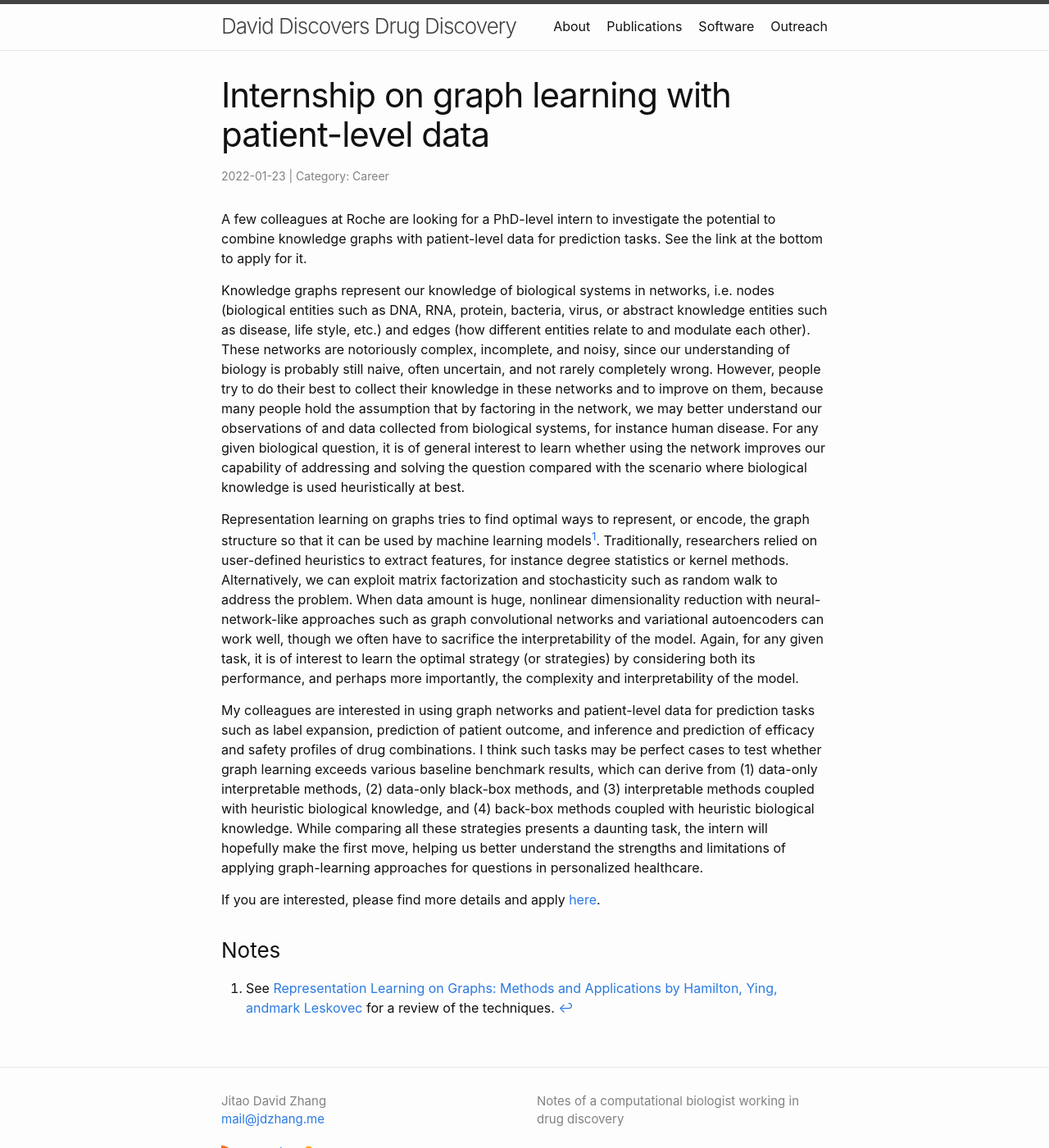
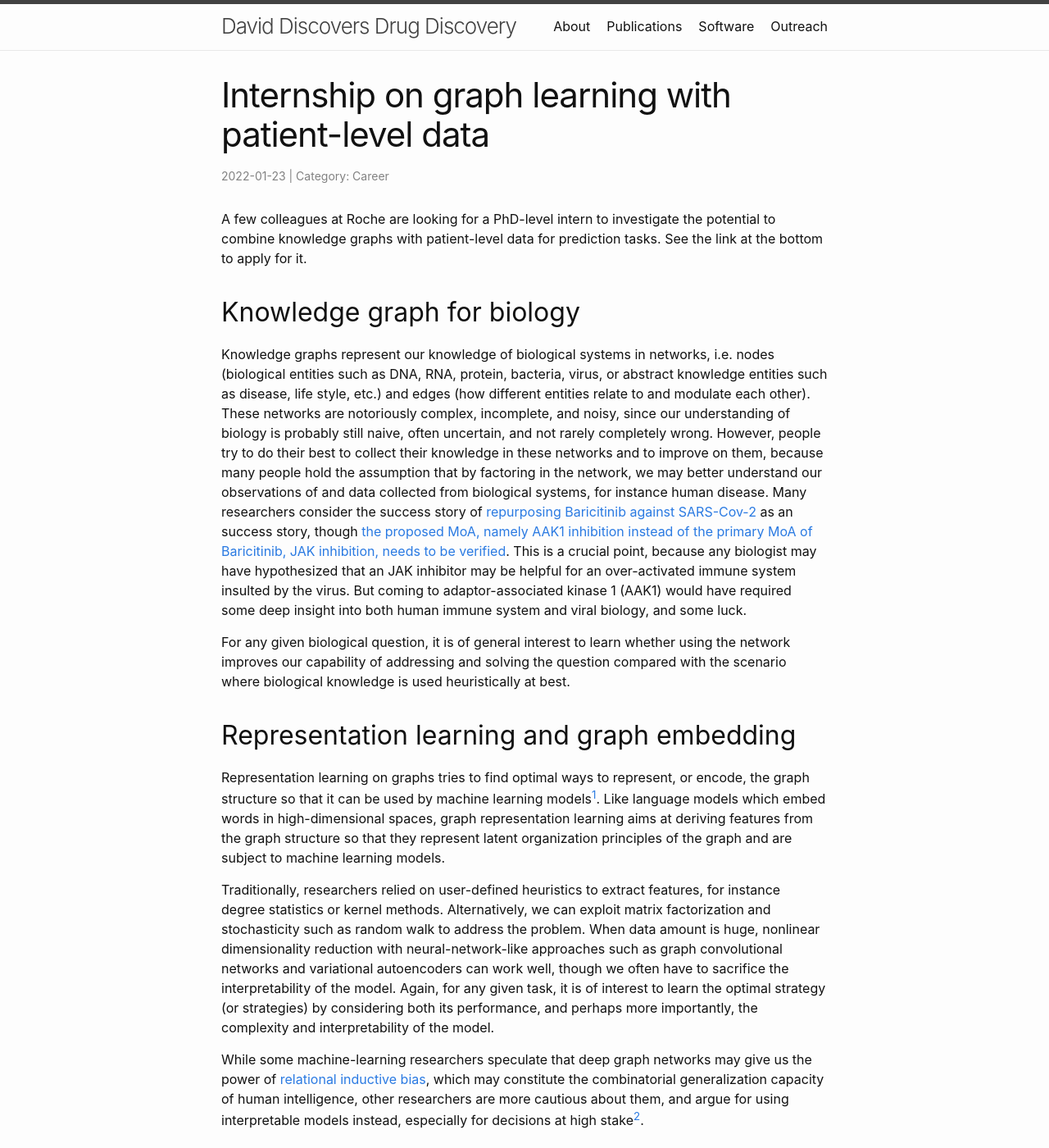
Before and after one commit to Accio/accio.github.io, a Jekyll site: the page built from _posts/2022-01-23-knowledge-graphs-with-patient-level-data.md, in a window 1280 px wide and 1400 px high. Shown: the whole window at 82% size. Built offline with Jekyll 4.4.1, drawn with Linux system fonts in a browser that asks for light colours; comment, search, counter and statistics services are not loaded; some of the changed text lies outside the part shown.

Commit message:
add link to the old post, and link to relevant news and publications

```diff
--- a/_posts/2022-01-23-knowledge-graphs-with-patient-level-data.md
+++ b/_posts/2022-01-23-knowledge-graphs-with-patient-level-data.md
@@ -8,6 +8,8 @@ A few colleagues at Roche are looking for a PhD-level intern to investigate the
 potential to combine knowledge graphs with patient-level data for prediction
 tasks. See the link at the bottom to apply for it.
 
+## Knowledge graph for biology
+
 Knowledge graphs represent our knowledge of biological systems in networks, i.e.
 nodes (biological entities such as DNA, RNA, protein, bacteria, virus, or
 abstract knowledge entities such as disease, life style, etc.) and edges (how
@@ -17,15 +19,33 @@ is probably still naive, often uncertain, and not rarely completely wrong.
 However, people try to do their best to collect their knowledge in these
 networks and to improve on them, because many people hold the assumption that by
 factoring in the network, we may better understand our observations of and data
-collected from biological systems, for instance human disease. For any given
-biological question, it is of general interest to learn whether using the
-network improves our capability of addressing and solving the question compared
-with the scenario where biological knowledge is used heuristically at best.
+collected from biological systems, for instance human disease. Many researchers
+consider the success story of [repurposing Baricitinib against
+SARS-Cov-2](https://www.embopress.org/doi/full/10.15252/emmm.202012697) as an
+success story, though [the proposed MoA, namely AAK1 inhibition instead of the
+primary MoA of Baricitinib, JAK inhibition, needs to be
+verified](https://www.science.org/content/blog-post/baricitinib-follow-up-ai-prediction-coronavirus-therapy).
+This is a crucial point, because any biologist may have hypothesized that an JAK
+inhibitor may be helpful for an over-activated immune system insulted by the
+virus. But coming to adaptor-associated kinase 1 (AAK1) would have required some
+deep insight into both human immune system and viral biology, and some luck.
+
+For any given biological question, it is of general interest to learn whether
+using the network improves our capability of addressing and solving the question
+compared with the scenario where biological knowledge is used heuristically at
+best.
+
+## Representation learning and graph embedding
 
 Representation learning on graphs tries to find optimal ways to represent, or
-encode, the graph structure so that it can be used by machine learning models[^1].
+encode, the graph structure so that it can be used by machine learning
+models[^1]. Like language models which embed words in high-dimensional spaces,
+graph representation learning aims at deriving features from the graph structure
+so that they represent latent organization principles of the graph and are
+subject to machine learning models.
+
 Traditionally, researchers relied on user-defined heuristics to extract
-features, for instance degree statistics or kernel methods. Alternatively, we
+features, for instance degree statistics or kernel methods.  Alternatively, we
 can exploit matrix factorization and stochasticity such as random walk to
 address the problem. When data amount is huge, nonlinear dimensionality
 reduction with neural-network-like approaches such as graph convolutional
@@ -35,10 +55,21 @@ interest to learn the optimal strategy (or strategies) by considering both its
 performance, and perhaps more importantly, the complexity and interpretability
 of the model.
 
+While some machine-learning researchers speculate that deep graph networks may
+give us the power of [relational inductive bias]({% post_url
+2020-05-12-graph-networks %}), which may constitute the combinatorial
+generalization capacity of human intelligence, other researchers are more
+cautious about them, and argue for using interpretable models instead,
+especially for decisions at high stake[^2].
+
+
+## About the internship
+
 My colleagues are interested in using graph networks and patient-level data for
 prediction tasks such as label expansion, prediction of patient outcome, and
-inference and prediction of efficacy and safety profiles of drug combinations. I
-think such tasks may be perfect cases to test whether graph learning exceeds
+inference and prediction of efficacy and safety profiles of drug combinations.
+
+I think such tasks may be perfect cases to test whether graph learning exceeds
 various baseline benchmark results, which can derive from (1) data-only
 interpretable methods, (2) data-only black-box methods, and (3) interpretable
 methods coupled with heuristic biological knowledge, and (4) back-box methods
@@ -47,8 +78,9 @@ strategies presents a daunting task, the intern will hopefully make the first
 move, helping us better understand the strengths and limitations of applying
 graph-learning approaches for questions in personalized healthcare.
 
-If you are interested, please find more details and apply [here](https://roche.wd3.myworkdayjobs.com/roche-ext/job/Basel/Data-Science-Intern--Roche-Advanced-Analytics-Network---Biomedical-Knowledge-Graph-machine-learning_202201-100735-1).
+If you are interested, please find more details and apply [here](https://roche.wd3.myworkdayjobs.com/roche-ext/job/Basel/Data-Science-Intern--Roche-Advanced-Analytics-Network---Biomedical-Knowledge-Graph-machine-learning_202201-100735-1). And welcome to spread the words for my colleagues.
 
 ### Notes
 
 [^1]: See [Representation Learning on Graphs: Methods and Applications by Hamilton, Ying, andmark Leskovec](https://www-cs.stanford.edu/people/jure/pubs/graphrepresentation-ieee17.pdf) for a review of the techniques.
+[^2]: See Rudin, Cynthia. “Stop Explaining Black Box Machine Learning Models for High Stakes Decisions and Use Interpretable Models Instead.” Nature Machine Intelligence 1, no. 5 (May 2019): 206–15. [https://doi.org/10.1038/s42256-019-0048-x](https://doi.org/10.1038/s42256-019-0048-x).
```
